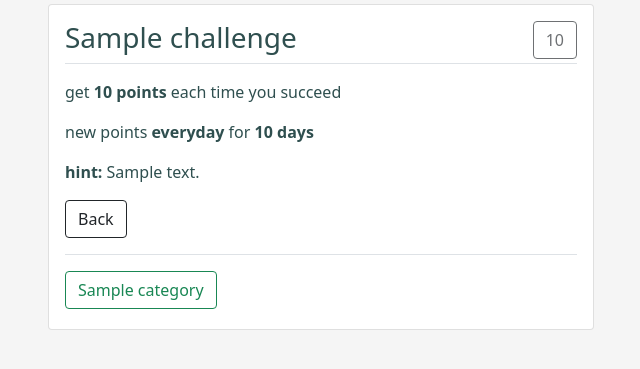
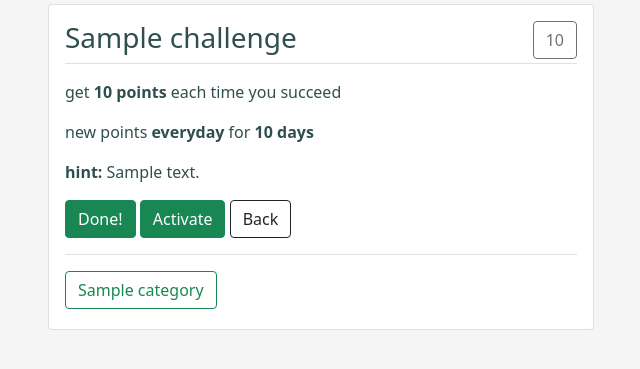
Before and after one commit to justinaluc/LESS_WASTE, a Django app: page /challenge/1 in a window 1280 px wide. Shown: the part 178-547 px from the top of the page, without its empty margins (34-674 px from the left). Run offline with Django 4.2, Linux system fonts and the light colour scheme; a user stored in the database is signed in; tables that the repository leaves empty hold one stand-in row (values such as "Sample post"); some libraries are stand-ins or nearby versions.

```diff
--- a/challenges/templates/challenges/category_detail.html
+++ b/challenges/templates/challenges/category_detail.html
@@ -14,7 +14,7 @@
             <div class="row g-4 py-1 row-cols-1 row-cols-lg-4 row-cols-md-2 row-cols-sm-auto">
                 {% for challenge in category.challenges.all %}
                     <div class="col d-inline-flex align-items">
-                        <div class="card">
+                        <div class="card col d-inline-flex">
                             <div class="card-body">
                                 <h3 class="card-title">{{ challenge.name }}</h3>
                                 <p class="border-top pt-2"></p>
--- a/challenges/templates/challenges/challenge_detail.html
+++ b/challenges/templates/challenges/challenge_detail.html
@@ -28,6 +28,25 @@
               {% endif %}
               <p><b>hint:</b> {{ challenge.description }}</p>
                 <div class="mt-3 align-items-baseline">
+                    {% if user.is_authenticated %}
+                        {% for item in user.userchallenge_set.all %}
+                            {% if item.challenge == challenge and item.is_active %}
+                                <form action="" method="POST" class="d-inline-block">
+                                    {% csrf_token %}
+                                    <button class="btn btn-success" type="submit" name="done" value="{{challenge.id}}">
+                                        Done!
+                                    </button>
+                                </form>
+                            {% endif %}
+                        {% endfor %}
+                        <form action="" method="POST" class="d-inline-block">
+                            {% csrf_token %}
+                            <button class="btn btn-success" type="submit" name="activate"
+                                    value="{{challenge.id}}" href="{% url 'my_challenges' %}">
+                                Activate
+                            </button>
+                        </form>
+                    {% endif %}
                     <a href="#" onclick="history.go(-1)" class="btn btn-outline-dark">Back</a>
                 </div>
               <p class="mt-3 border-top"></p>
```
